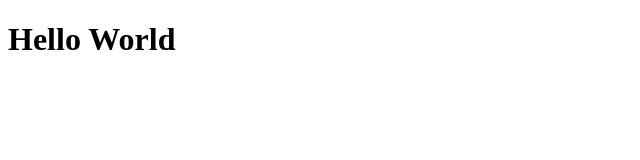
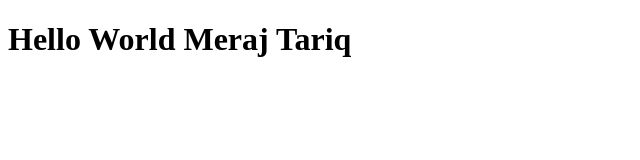
Before and after one commit to GitHubFi/checkRepo, a plain HTML site: page index.html in a window 1280 px wide. Shown: the whole page, without its empty margins (0-640 px from the left). Drawn offline with Linux system fonts and the light colour scheme.

Commit message:
add one line for name

```diff
--- a/index.html
+++ b/index.html
@@ -9,6 +9,7 @@
 <body>
     <h1>
         Hello World
+        Meraj Tariq
     </h1>
 </body>
 </html>
```
